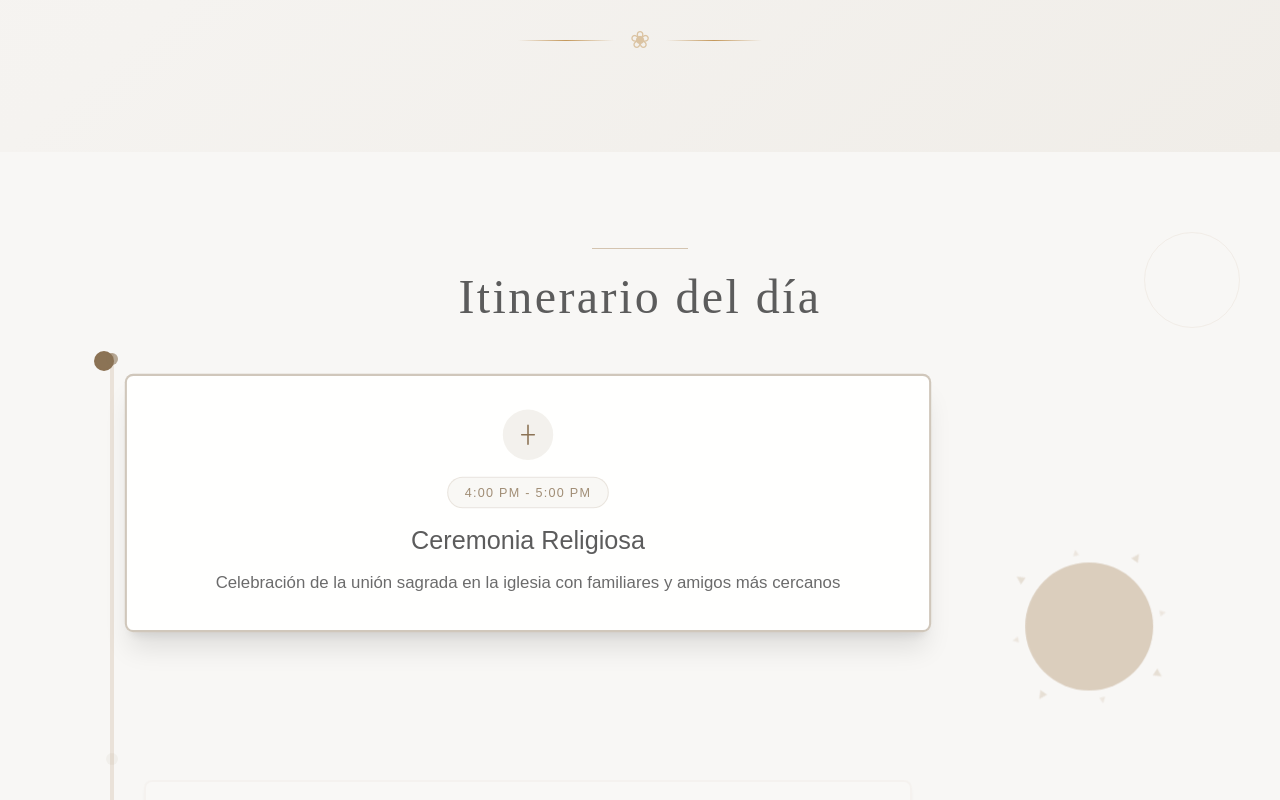
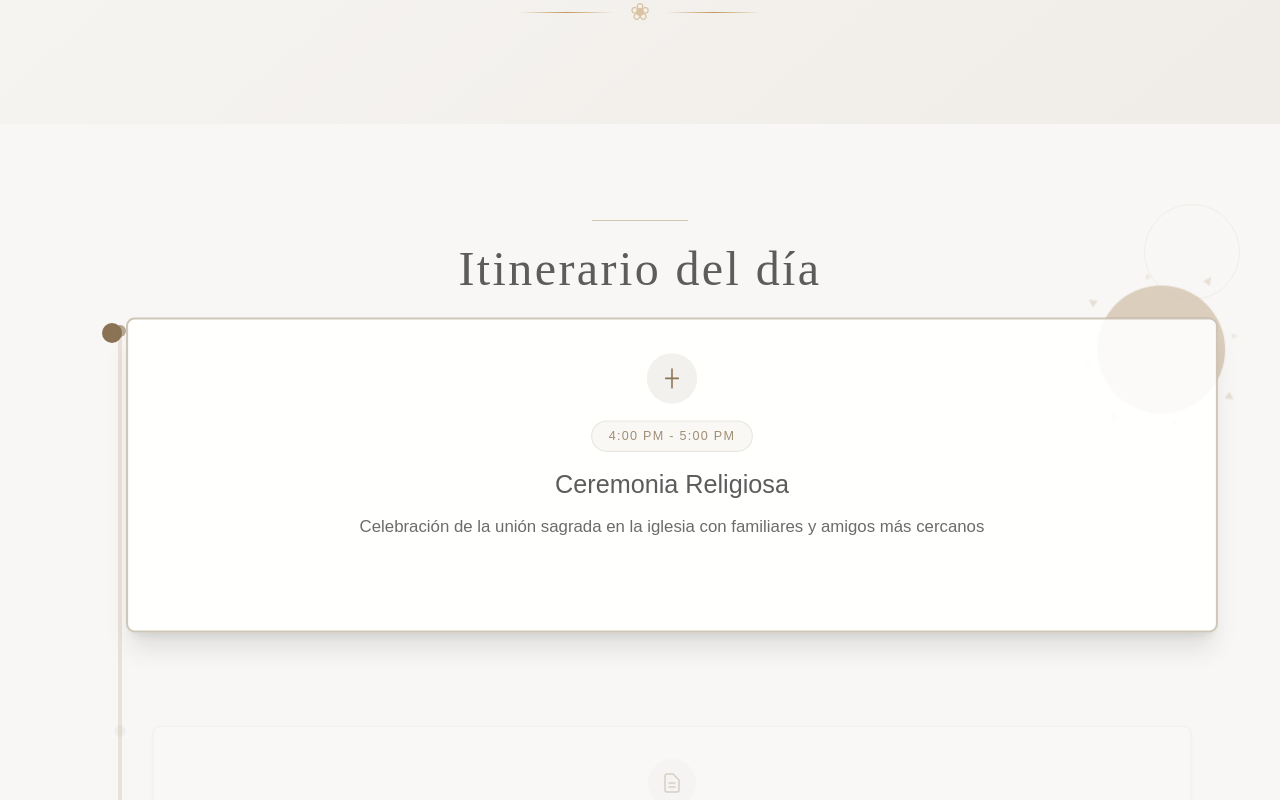
Before and after one commit to AlejoReyna/wedding_invitation, a Next.js app: page / in a window 1280 px wide. Shown: the part 1760-2560 px from the top of the page. Built offline with nearby package versions, Linux system fonts and the light colour scheme.

Commit message:
Itinerario section fixed

```diff
--- a/src/app/components/Gallery.tsx
+++ b/src/app/components/Gallery.tsx
@@ -124,7 +124,7 @@ export default function Gallery() {
       <div className="max-w-7xl mx-auto">
         {/* Header */}
         <div className="text-center">
-          <h2 className="text-4xl md:text-5xl lg:text-6xl font-serif text-[#8B7355] mb-6">
+          <h2 className="text-3xl md:text-4xl lg:text-5xl font-serif text-[#8B7355] mb-6">
             Nuestra Galería
           </h2>
           <p className="text-lg md:text-xl text-gray-600 max-w-2xl mx-auto">
@@ -134,7 +134,7 @@ export default function Gallery() {
         </div>
 
         {/* Carousel Container */}
-        <div className="relative mt-12">
+        <div className="relative">
           {/* Left Navigation Arrow */}
           <button
             onClick={() => {
--- a/src/app/components/ItinerarySection.tsx
+++ b/src/app/components/ItinerarySection.tsx
@@ -16,20 +16,22 @@ export default function ItinerarySection() {
   // Scroll-based animation state
   const [scrollProgress, setScrollProgress] = useState(0);
   const [windowHeight, setWindowHeight] = useState(0);
+  const [windowWidth, setWindowWidth] = useState(0);
   const [isClient, setIsClient] = useState(false);
 
   // Set up client-side state and window dimensions
   useEffect(() => {
     setIsClient(true);
-    const updateWindowHeight = () => {
+    const updateWindowDimensions = () => {
       setWindowHeight(window.innerHeight);
+      setWindowWidth(window.innerWidth);
     };
 
-    updateWindowHeight();
-    window.addEventListener('resize', updateWindowHeight);
+    updateWindowDimensions();
+    window.addEventListener('resize', updateWindowDimensions);
 
     return () => {
-      window.removeEventListener('resize', updateWindowHeight);
+      window.removeEventListener('resize', updateWindowDimensions);
     };
   }, []);
 
@@ -50,11 +52,6 @@ export default function ItinerarySection() {
       time: "8:00 PM - 9:30 PM",
       title: "Recepción",
       description: "Deliciosa cena de tres tiempos preparada por nuestro chef especializado"
-    },
-    {
-      time: "12:00 AM - 2:00 AM",
-      title: "After Party, quizás jaja",
-      description: "Continuamos la fiesta con DJ y barra libre para los más resistentes"
     }
   ];
 
@@ -131,14 +128,14 @@ export default function ItinerarySection() {
     }
   };
 
-  // Calculate timeline constants
-  const CARD_HEIGHT = 300; // Height of each card section
-  const CARD_SPACING = 100; // Space between cards
+  // Calculate timeline constants - responsivos
+  const isMobile = windowWidth < 768;
+  const CARD_HEIGHT = isMobile ? 280 : 300;
+  const CARD_SPACING = isMobile ? 80 : 100;
   const TOTAL_SECTION_HEIGHT = itineraryItems.length * (CARD_HEIGHT + CARD_SPACING);
 
   // Calculate the overall dot position along the continuous timeline
   const getDotPosition = () => {
-    // Dot starts at 0 and moves through the entire timeline
     const totalProgress = scrollProgress * TOTAL_SECTION_HEIGHT;
     return Math.min(totalProgress, TOTAL_SECTION_HEIGHT);
   };
@@ -148,22 +145,18 @@ export default function ItinerarySection() {
     const basePosition = index * (CARD_HEIGHT + CARD_SPACING);
     const dotPosition = getDotPosition();
 
-    // If dot hasn't reached this card yet, stay in base position
     if (dotPosition < basePosition) {
       return basePosition;
     }
 
-    // If dot is past this card's base position, calculate movement
     const movementBeyondBase = dotPosition - basePosition;
 
-    // For cards that aren't the last one, limit movement based on spacing
     if (index < itineraryItems.length - 1) {
       const nextCardBasePosition = (index + 1) * (CARD_HEIGHT + CARD_SPACING);
       const maxMovement = nextCardBasePosition - basePosition - CARD_HEIGHT;
       return basePosition + Math.min(movementBeyondBase, maxMovement);
     }
 
-    // Last card can move more freely
     return basePosition + Math.min(movementBeyondBase, CARD_HEIGHT);
   };
 
@@ -189,56 +182,58 @@ export default function ItinerarySection() {
   return (
     <section
       ref={sectionRef}
-      className={`w-full py-16 md:py-24 px-4 md:px-8 relative overflow-hidden transition-all duration-1000 ease-in-out ${
+      className={`w-full py-16 md:py-24 px-4 md:px-8 relative transition-all duration-1000 ease-in-out ${
         isNightMode ? 'bg-[#1a1a1a]' : 'bg-[#f8f7f5]'
       }`}
-      style={{ minHeight: '100vh' }}
+      style={{
+        minHeight: '100vh',
+        overflowX: 'hidden' // Prevenir scroll horizontal
+      }}
     >
-      {/* Celestial Elements */}
-      {/* Sol que aparece durante el día */}
+      {/* Celestial Elements - Mejor posicionamiento */}
       <div
         className={`absolute celestial-transition animate-celestial-float ${
           isNightMode ? 'opacity-0 scale-75' : 'opacity-100 scale-100'
         }`}
         style={{
           zIndex: 1,
-          top: '20%',
-          right: '10%'
+          top: '10%',
+          right: '5%',
+          maxWidth: '120px' // Limitar tamaño en móviles
         }}
       >
         <div className="relative animate-fade-celestial">
-          <div className="w-32 h-32 bg-[#d4c4b0] rounded-full opacity-80 relative">
+          <div className="w-20 h-20 md:w-32 md:h-32 bg-[#d4c4b0] rounded-full opacity-80 relative">
             <div className="absolute inset-0 animate-sun-rotate">
-              <div className="absolute top-0 left-1/2 transform -translate-x-1/2 -translate-y-6">
-                <div className="w-0 h-0 border-l-4 border-r-4 border-b-8 border-l-transparent border-r-transparent border-b-[#d4c4b0] opacity-60"></div>
+              <div className="absolute top-0 left-1/2 transform -translate-x-1/2 -translate-y-3 md:-translate-y-6">
+                <div className="w-0 h-0 border-l-2 border-r-2 border-b-4 md:border-l-4 md:border-r-4 md:border-b-8 border-l-transparent border-r-transparent border-b-[#d4c4b0] opacity-60"></div>
               </div>
-              <div className="absolute bottom-0 left-1/2 transform -translate-x-1/2 translate-y-6 rotate-180">
-                <div className="w-0 h-0 border-l-4 border-r-4 border-b-8 border-l-transparent border-r-transparent border-b-[#d4c4b0] opacity-60"></div>
+              <div className="absolute bottom-0 left-1/2 transform -translate-x-1/2 translate-y-3 md:translate-y-6 rotate-180">
+                <div className="w-0 h-0 border-l-2 border-r-2 border-b-4 md:border-l-4 md:border-r-4 md:border-b-8 border-l-transparent border-r-transparent border-b-[#d4c4b0] opacity-60"></div>
               </div>
-              <div className="absolute left-0 top-1/2 transform -translate-y-1/2 -translate-x-6 -rotate-90">
-                <div className="w-0 h-0 border-l-4 border-r-4 border-b-8 border-l-transparent border-r-transparent border-b-[#d4c4b0] opacity-60"></div>
+              <div className="absolute left-0 top-1/2 transform -translate-y-1/2 -translate-x-3 md:-translate-x-6 -rotate-90">
+                <div className="w-0 h-0 border-l-2 border-r-2 border-b-4 md:border-l-4 md:border-r-4 md:border-b-8 border-l-transparent border-r-transparent border-b-[#d4c4b0] opacity-60"></div>
               </div>
-              <div className="absolute right-0 top-1/2 transform -translate-y-1/2 translate-x-6 rotate-90">
-                <div className="w-0 h-0 border-l-4 border-r-4 border-b-8 border-l-transparent border-r-transparent border-b-[#d4c4b0] opacity-60"></div>
+              <div className="absolute right-0 top-1/2 transform -translate-y-1/2 translate-x-3 md:translate-x-6 rotate-90">
+                <div className="w-0 h-0 border-l-2 border-r-2 border-b-4 md:border-l-4 md:border-r-4 md:border-b-8 border-l-transparent border-r-transparent border-b-[#d4c4b0] opacity-60"></div>
               </div>
-              <div className="absolute top-2 right-2 transform rotate-45">
-                <div className="w-0 h-0 border-l-3 border-r-3 border-b-6 border-l-transparent border-r-transparent border-b-[#d4c4b0] opacity-40"></div>
+              <div className="absolute top-1 right-1 md:top-2 md:right-2 transform rotate-45">
+                <div className="w-0 h-0 border-l-2 border-r-2 border-b-3 md:border-l-3 md:border-r-3 md:border-b-6 border-l-transparent border-r-transparent border-b-[#d4c4b0] opacity-40"></div>
               </div>
-              <div className="absolute top-2 left-2 transform -rotate-45">
-                <div className="w-0 h-0 border-l-3 border-r-3 border-b-6 border-l-transparent border-r-transparent border-b-[#d4c4b0] opacity-40"></div>
+              <div className="absolute top-1 left-1 md:top-2 md:left-2 transform -rotate-45">
+                <div className="w-0 h-0 border-l-2 border-r-2 border-b-3 md:border-l-3 md:border-r-3 md:border-b-6 border-l-transparent border-r-transparent border-b-[#d4c4b0] opacity-40"></div>
               </div>
-              <div className="absolute bottom-2 right-2 transform rotate-135">
-                <div className="w-0 h-0 border-l-3 border-r-3 border-b-6 border-l-transparent border-r-transparent border-b-[#d4c4b0] opacity-40"></div>
+              <div className="absolute bottom-1 right-1 md:bottom-2 md:right-2 transform rotate-135">
+                <div className="w-0 h-0 border-l-2 border-r-2 border-b-3 md:border-l-3 md:border-r-3 md:border-b-6 border-l-transparent border-r-transparent border-b-[#d4c4b0] opacity-40"></div>
               </div>
-              <div className="absolute bottom-2 left-2 transform -rotate-135">
-                <div className="w-0 h-0 border-l-3 border-r-3 border-b-6 border-l-transparent border-r-transparent border-b-[#d4c4b0] opacity-40"></div>
+              <div className="absolute bottom-1 left-1 md:bottom-2 md:left-2 transform -rotate-135">
+                <div className="w-0 h-0 border-l-2 border-r-2 border-b-3 md:border-l-3 md:border-r-3 md:border-b-6 border-l-transparent border-r-transparent border-b-[#d4c4b0] opacity-40"></div>
               </div>
             </div>
           </div>
         </div>
       </div>
 
-      {/* Luna que aparece cuando es modo nocturno */}
       <div
         className={`absolute celestial-transition animate-celestial-float ${
           isNightMode ? 'opacity-100 scale-100' : 'opacity-0 scale-75'
@@ -246,31 +241,32 @@ export default function ItinerarySection() {
         style={{
           zIndex: 1,
           animationDelay: '2s',
-          top: '30%',
-          left: '10%'
+          top: '15%',
+          left: '5%',
+          maxWidth: '96px' // Limitar tamaño
         }}
       >
         <div className="relative animate-fade-celestial">
-          <div className="w-24 h-24 bg-white opacity-70 rounded-full relative overflow-hidden">
-            <div className="absolute top-3 left-5 w-2 h-2 bg-gray-300 rounded-full opacity-40"></div>
-            <div className="absolute top-6 right-3 w-1.5 h-1.5 bg-gray-300 rounded-full opacity-30"></div>
-            <div className="absolute bottom-4 left-3 w-1 h-1 bg-gray-300 rounded-full opacity-35"></div>
-            <div className="absolute bottom-3 right-4 w-3 h-3 bg-gray-300 rounded-full opacity-25"></div>
-            <div className="absolute top-4 left-2 w-1 h-1 bg-gray-300 rounded-full opacity-30"></div>
+          <div className="w-16 h-16 md:w-24 md:h-24 bg-white opacity-70 rounded-full relative overflow-hidden">
+            <div className="absolute top-2 left-3 md:top-3 md:left-5 w-1.5 h-1.5 md:w-2 md:h-2 bg-gray-300 rounded-full opacity-40"></div>
+            <div className="absolute top-3 right-2 md:top-6 md:right-3 w-1 h-1 md:w-1.5 md:h-1.5 bg-gray-300 rounded-full opacity-30"></div>
+            <div className="absolute bottom-2 left-2 md:bottom-4 md:left-3 w-0.5 h-0.5 md:w-1 md:h-1 bg-gray-300 rounded-full opacity-35"></div>
+            <div className="absolute bottom-2 right-2 md:bottom-3 md:right-4 w-2 h-2 md:w-3 md:h-3 bg-gray-300 rounded-full opacity-25"></div>
+            <div className="absolute top-2 left-1 md:top-4 md:left-2 w-0.5 h-0.5 md:w-1 md:h-1 bg-gray-300 rounded-full opacity-30"></div>
           </div>
-          <div className="absolute -top-1 -left-1 w-1 h-1 bg-white rounded-full opacity-60"></div>
-          <div className="absolute top-1 right-6 w-0.5 h-0.5 bg-white rounded-full opacity-50"></div>
-          <div className="absolute top-6 -right-2 w-0.5 h-0.5 bg-white rounded-full opacity-70"></div>
-          <div className="absolute bottom-2 left-8 w-0.5 h-0.5 bg-white rounded-full opacity-60"></div>
+          <div className="absolute -top-0.5 -left-0.5 md:-top-1 md:-left-1 w-0.5 h-0.5 md:w-1 md:h-1 bg-white rounded-full opacity-60"></div>
+          <div className="absolute top-0.5 right-3 md:top-1 md:right-6 w-0.5 h-0.5 bg-white rounded-full opacity-50"></div>
+          <div className="absolute top-3 -right-1 md:top-6 md:-right-2 w-0.5 h-0.5 bg-white rounded-full opacity-70"></div>
+          <div className="absolute bottom-1 left-4 md:bottom-2 md:left-8 w-0.5 h-0.5 bg-white rounded-full opacity-60"></div>
         </div>
       </div>
 
-      {/* Decorative Background Elements */}
+      {/* Decorative Background Elements - Mejor posicionamiento */}
       <div className="absolute inset-0 pointer-events-none" style={{ zIndex: 2 }}>
-        <div className={`absolute top-20 right-10 w-24 h-24 border rounded-full ${
+        <div className={`absolute top-20 right-4 md:right-10 w-16 h-16 md:w-24 md:h-24 border rounded-full ${
           isNightMode ? 'border-white/20' : 'border-[#d4c4b0]/20'
         }`}></div>
-        <div className={`absolute bottom-32 left-8 w-16 h-16 border rounded-full ${
+        <div className={`absolute bottom-32 left-4 md:left-8 w-12 h-12 md:w-16 md:h-16 border rounded-full ${
           isNightMode ? 'border-white/20' : 'border-[#d4c4b0]/20'
         }`}></div>
       </div>
@@ -287,11 +283,11 @@ export default function ItinerarySection() {
         </h3>
       </div>
 
-      {/* Timeline Container */}
-      <div className="max-w-6xl mx-auto relative" style={{ zIndex: 10 }}>
+      {/* Timeline Container - Corregido para evitar overflow */}
+      <div className="max-w-6xl mx-auto relative px-2" style={{ zIndex: 10 }}>
         <div className="relative" style={{ height: `${TOTAL_SECTION_HEIGHT + 200}px` }}>
-          {/* Continuous Timeline Line */}
-          <div className="absolute left-8 top-0 w-8 flex justify-center" style={{ height: `${TOTAL_SECTION_HEIGHT}px` }}>
+          {/* Timeline Column */}
+          <div className="absolute left-4 md:left-8 top-0 w-8 flex justify-center" style={{ height: `${TOTAL_SECTION_HEIGHT}px` }}>
             <div
               className={`w-1 transition-colors duration-500 rounded-full ${
                 isNightMode ? 'bg-white/20' : 'bg-[#d4c4b0]/40'
@@ -299,7 +295,7 @@ export default function ItinerarySection() {
               style={{ height: '100%' }}
             ></div>
 
-            {/* Moving dot along the continuous line */}
+            {/* Moving dot */}
             <div
               className="absolute left-1/2 transform -translate-x-1/2 transition-all duration-300 ease-out"
               style={{
@@ -314,9 +310,8 @@ export default function ItinerarySection() {
               />
             </div>
 
-            {/* Static dots for each timeline point */}
+            {/* Static dots */}
             {itineraryItems.map((_, index) => {
-              // First dot starts at 0, others are spaced accordingly
               const dotPositionStatic = index * (CARD_HEIGHT + CARD_SPACING);
               return (
                 <div
@@ -341,26 +336,28 @@ export default function ItinerarySection() {
             })}
           </div>
 
-          {/* Content Cards that move individually when dot reaches them */}
+          {/* Content Cards - Posicionamiento corregido */}
           {itineraryItems.map((item, index) => {
             const cardY = getCardPosition(index);
+            const timelineOffset = isMobile ? 56 : 80; // Espacio para la timeline
+            const contentWidth = `calc(100% - ${timelineOffset + 16}px)`; // 16px margen derecho
 
             return (
               <div
                 key={`item-${item.time}`}
-                className="absolute left-20 transition-all duration-300 ease-out"
+                className="absolute transition-all duration-300 ease-out"
                 style={{
                   top: `${cardY}px`,
-                  width: 'calc(100% - 120px)',
-                  height: `${CARD_HEIGHT}px`
+                  left: `${timelineOffset}px`,
+                  width: contentWidth,
+                  maxWidth: contentWidth
                 }}
               >
-                <div className="max-w-3xl w-full h-full flex items-center">
-                  {/* Item Card */}
+                <div className="w-full h-full flex items-center">
                   <div
                     className={`
                       relative transform transition-all duration-500 ease-out
-                      rounded-lg p-6 lg:p-8 border-2 w-full
+                      rounded-lg p-4 md:p-6 lg:p-8 border-2 w-full
                       ${
                         index === currentItemIndex
                           ? (isNightMode
@@ -372,17 +369,18 @@ export default function ItinerarySection() {
                       }
                     `}
                     style={{
-                      opacity: getItemOpacity(index)
+                      opacity: getItemOpacity(index),
+                      height: `${CARD_HEIGHT}px`,
+                      maxWidth: '100%' // Asegurar que no se desborde
                     }}
                   >
-                    {/* Icon for each event */}
-                    <div className="flex justify-center mb-4">
-                      <div className={`w-12 h-12 rounded-full flex items-center justify-center ${
+                    {/* Icon */}
+                    <div className="flex justify-center mb-3 md:mb-4">
+                      <div className={`w-10 h-10 md:w-12 md:h-12 rounded-full flex items-center justify-center ${
                         isNightMode ? 'bg-white/10' : 'bg-[#8b7355]/10'
                       }`}>
-                        {/* Icons based on event type */}
                         {item.title.includes('Ceremonia Religiosa') && (
-                          <svg className={`w-6 h-6 ${
+                          <svg className={`w-5 h-5 md:w-6 md:h-6 ${
                             isNightMode ? 'text-white/80' : 'text-[#8b7355]'
                           }`} fill="none" stroke="currentColor" viewBox="0 0 24 24">
                             <path strokeLinecap="round" strokeLinejoin="round" strokeWidth={1.5} d="M12 3v18m-6-9h12" />
@@ -390,7 +388,7 @@ export default function ItinerarySection() {
                         )}
 
                         {item.title.includes('Ceremonia Civil') && (
-                          <svg className={`w-6 h-6 ${
+                          <svg className={`w-5 h-5 md:w-6 md:h-6 ${
                             isNightMode ? 'text-white/80' : 'text-[#8b7355]'
                           }`} fill="none" stroke="currentColor" viewBox="0 0 24 24">
                             <path strokeLinecap="round" strokeLinejoin="round" strokeWidth={1.5} d="M9 12h6m-6 4h6m2 5H7a2 2 0 01-2-2V5a2 2 0 012-2h5.586a1 1 0 01.707.293l5.414 5.414a1 1 0 01.293.707V19a2 2 0 01-2 2z" />
@@ -398,7 +396,7 @@ export default function ItinerarySection() {
                         )}
 
                         {item.title.includes('Recepción') && (
-                          <svg className={`w-6 h-6 ${
+                          <svg className={`w-5 h-5 md:w-6 md:h-6 ${
                             isNightMode ? 'text-white/80' : 'text-[#8b7355]'
                           }`} fill="none" stroke="currentColor" viewBox="0 0 24 24">
                             <path strokeLinecap="round" strokeLinejoin="round" strokeWidth={1.5} d="M12 6V4m0 2a2 2 0 100 4m0-4a2 2 0 110 4m-6 8a2 2 0 100-4m0 4a2 2 0 100 4m0-4v2m0-6V4m6 6v10m6-2a2 2 0 100-4m0 4a2 2 0 100 4m0-4v2m0-6V4" />
@@ -406,7 +404,7 @@ export default function ItinerarySection() {
                         )}
 
                         {item.title.includes('After Party') && (
-                          <svg className={`w-6 h-6 ${
+                          <svg className={`w-5 h-5 md:w-6 md:h-6 ${
                             isNightMode ? 'text-white/80' : 'text-[#8b7355]'
                           }`} fill="none" stroke="currentColor" viewBox="0 0 24 24">
                             <path strokeLinecap="round" strokeLinejoin="round" strokeWidth={1.5} d="M9 19V6l12-3v13M9 19c0 1.105-1.343 2-3 2s-3-.895-3-2 1.343-2 3-2 3 .895 3 2zm12-3c0 1.105-1.343 2-3 2s-3-.895-3-2 1.343-2 3-2 3 .895 3 2zM9 10l12-3" />
@@ -416,9 +414,9 @@ export default function ItinerarySection() {
                     </div>
 
                     {/* Time Badge */}
-                    <div className="text-center mb-4">
+                    <div className="text-center mb-3 md:mb-4">
                       <span className={`
-                        inline-block px-4 py-1.5 rounded-full text-xs font-medium tracking-[0.1em] uppercase
+                        inline-block px-3 md:px-4 py-1 md:py-1.5 rounded-full text-xs font-medium tracking-[0.1em] uppercase
                         transition-colors duration-500
                         ${
                           isNightMode
@@ -431,9 +429,9 @@ export default function ItinerarySection() {
                     </div>
 
                     {/* Title */}
-                    <div className="text-center mb-3">
+                    <div className="text-center mb-2 md:mb-3">
                       <h2 className={`
-                        text-xl lg:text-2xl font-medium mb-2 leading-tight
+                        text-lg md:text-xl lg:text-2xl font-medium mb-2 leading-tight
                         transition-colors duration-500
                         ${
                           isNightMode ? 'text-white' : 'text-[#5c5c5c]'
@@ -444,9 +442,9 @@ export default function ItinerarySection() {
                     </div>
 
                     {/* Description */}
-                    <div className="text-center">
+                    <div className="text-center px-2">
                       <p className={`
-                        text-sm lg:text-base leading-relaxed font-light
+                        text-sm md:text-base leading-relaxed font-light
                         transition-colors duration-500
                         ${
                           isNightMode ? 'text-white/75' : 'text-[#6b6b6b]'
@@ -456,9 +454,9 @@ export default function ItinerarySection() {
                       </p>
                     </div>
 
-                    {/* Location if exists */}
+                    {/* Location */}
                     {item.location && (
-                      <div className="text-center mt-4">
+                      <div className="text-center mt-3 md:mt-4">
                         <div className={`
                           inline-flex items-center justify-center space-x-2 px-3 py-1.5
                           rounded-md transition-colors duration-500 text-xs
@@ -468,11 +466,11 @@ export default function ItinerarySection() {
                               : 'bg-[#8b7355]/5 text-[#8b7355]/70'
                           }
                         `}>
-                          <svg className="w-3 h-3" fill="none" stroke="currentColor" viewBox="0 0 24 24">
+                          <svg className="w-3 h-3 flex-shrink-0" fill="none" stroke="currentColor" viewBox="0 0 24 24">
                             <path strokeLinecap="round" strokeLinejoin="round" strokeWidth={2} d="M17.657 16.657L13.414 20.9a1.998 1.998 0 01-2.827 0l-4.244-4.243a8 8 0 1111.314 0z" />
                             <path strokeLinecap="round" strokeLinejoin="round" strokeWidth={2} d="M15 11a3 3 0 11-6 0 3 3 0 016 0z" />
                           </svg>
-                          <span className="font-medium">
+                          <span className="font-medium truncate">
                             {item.location}
                           </span>
                         </div>
--- a/src/app/page.tsx
+++ b/src/app/page.tsx
@@ -62,7 +62,7 @@ export default function Home() {
               </div>
 
               {/* Símbolo & */}
-              <div className="text-center mb-2 mx-8">
+              <div className="text-center mb-2 mx-4 md:mx-8">
                 <h2 className="text-lg sm:text-xl md:text-2xl lg:text-4xl garamond-regular text-white/80 drop-shadow-2xl leading-none">
                   &
                 </h2>
```
